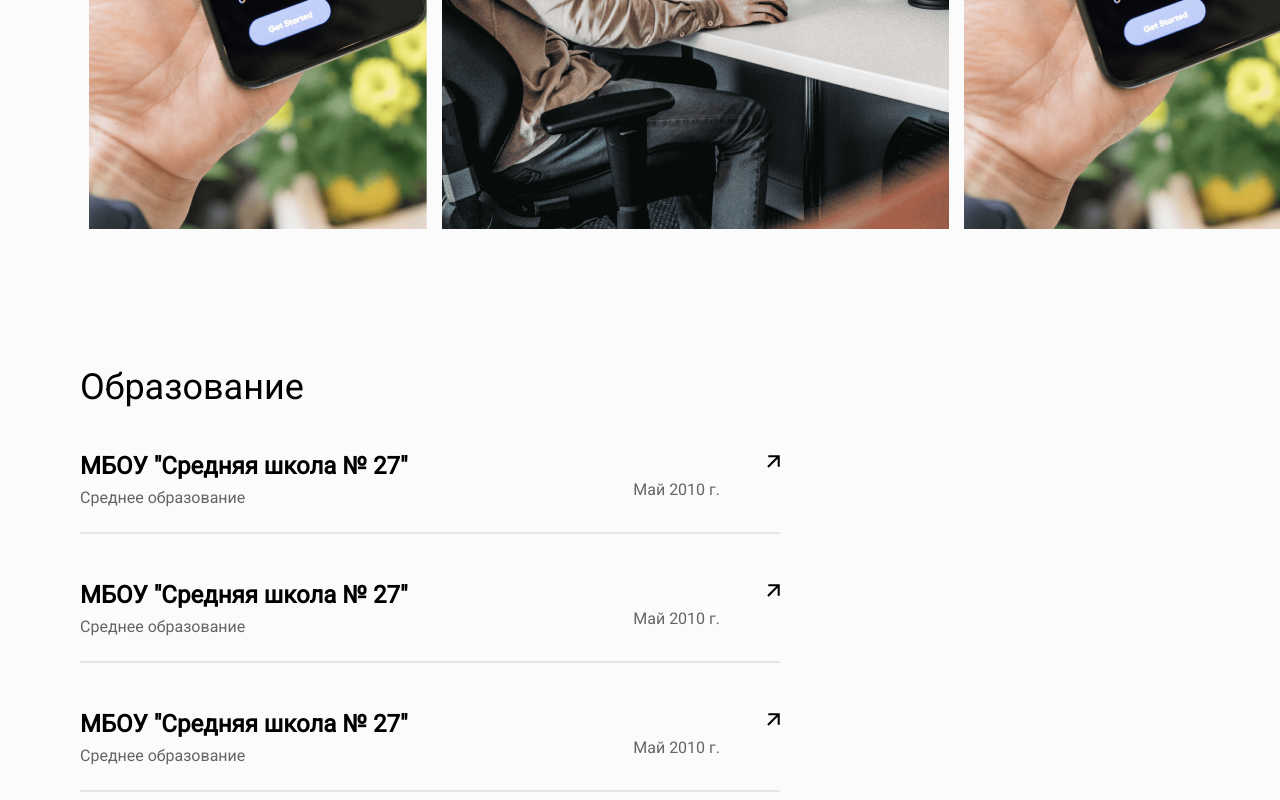
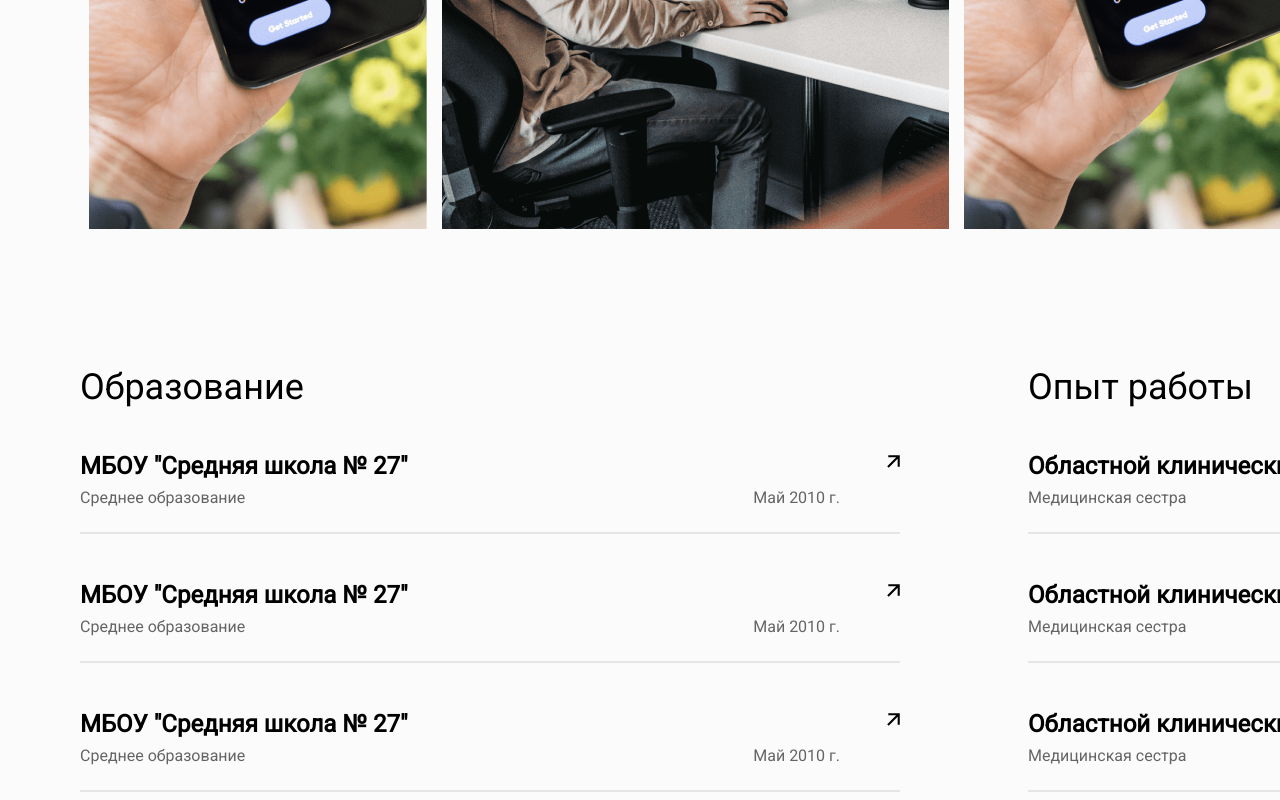
Before and after one commit to Roman4egs1994/ReactMassage, a React (Create React App) app: page / in a window 1280 px wide. Shown: the part 5008-5808 px from the top of the page. Built offline with nearby package versions, Linux system fonts and the light colour scheme.

Commit message:
added stick work

```diff
--- a/src/App.css
+++ b/src/App.css
@@ -574,6 +574,11 @@ body , html, h1, h2, h3, h4, h5, h6 , p, ul, img, div {
     padding: 8em 2em 0.5em 5em;
 }
 
+.experience_flex {
+    display: flex;
+    justify-content: space-between;
+}
+
 .education_header_discr {
     font-style: normal;
     font-weight: 400;
@@ -583,13 +588,13 @@ body , html, h1, h2, h3, h4, h5, h6 , p, ul, img, div {
 
 .education_stick {
     padding: 3em 0em 1.5em 0em;
-    width: 700px;
+    width: 820px;
     border-bottom: 2px solid #E5E5E5;
 }
 
 .education_stick_flex{
-display: flex;
-justify-content: space-between;
+    display: flex;
+    justify-content: space-between;
 }
 
 .education_stick_school {
@@ -618,6 +623,7 @@ justify-content: space-between;
 
 .speciality_ending{
     margin-right: 60px ;
+    padding: 0.5em 0em 0em 0em;
 }
 
 .ending {
@@ -627,3 +633,62 @@ justify-content: space-between;
     line-height: 21px;
     color: rgba(0, 0, 0, 0.6);
 }
+
+.work_flex {
+    display: flex;
+}
+
+.work_header_discr {
+    font-style: normal;
+    font-weight: 400;
+    font-size: 36px;
+    line-height: 36px;
+}
+
+.work_stick {
+    padding: 3em 0em 1.5em 0em;
+    width: 820px;
+    border-bottom: 2px solid #E5E5E5;
+}
+
+.work_flex_one {
+    display: flex;
+    justify-content: space-between;
+}
+
+.work_stick_experience {
+    font-style: normal;
+    font-weight: 700;
+    font-size: 24px;
+    line-height: 26px;
+}
+
+.work_flex_two {
+    display: flex;
+    justify-content: space-between;
+}
+
+.job {
+    padding: 0.5em 0em 0em 0em;
+}
+
+.job_title {
+    font-style: normal;
+    font-weight: 400;
+    font-size: 16px;
+    line-height: 21px;
+    color: rgba(0, 0, 0, 0.6);
+}
+
+.job_date {
+    margin-right: 60px;
+    padding: 0.5em 0em 0em 0em;
+}
+
+.job_date_ending {
+    font-style: normal;
+    font-weight: 400;
+    font-size: 16px;
+    line-height: 21px;
+    color: rgba(0, 0, 0, 0.6);
+}
--- a/src/App.js
+++ b/src/App.js
@@ -475,6 +475,77 @@ function App() {
                         </div>
                     </div>
                 </div>
+
+                <div className='work'>
+                    <div className='work_flex'>
+                        <div className='work_img'>
+                            {/* <img className='education_img_icon' src={} alt=''/> */}
+                        </div>
+                        <div className='work_header'>
+                            <p className='work_header_discr'>Опыт работы</p>
+                        </div>
+                    </div>
+                   <div className='work_stick'>
+                        <div className='work_flex_one'>
+                            <div className='work_stick_text'>
+                                <p className='work_stick_experience'>Областной клинический
+                                онкологический диспансер</p>
+                            </div>
+                            <div className='education_stick_arrov'>
+                                    <img className='arrow' src={arrov} alt='' />
+                            </div>
+                        </div>
+                        <div className='work_flex_two'>
+                            <div className='job'>
+                                <p className='job_title'>Медицинская сестра</p>
+                            </div>
+                            <div className='job_date'>
+                                <p className='job_date_ending'>Май 2010 г.</p>
+                            </div>
+                        </div>
+                    </div>
+
+                    <div className='work_stick'>
+                        <div className='work_flex_one'>
+                            <div className='work_stick_text'>
+                                <p className='work_stick_experience'>Областной клинический
+                                онкологический диспансер</p>
+                            </div>
+                            <div className='education_stick_arrov'>
+                                    <img className='arrow' src={arrov} alt='' />
+                            </div>
+                        </div>
+                        <div className='work_flex_two'>
+                            <div className='job'>
+                                <p className='job_title'>Медицинская сестра</p>
+                            </div>
+                            <div className='job_date'>
+                                <p className='job_date_ending'>Май 2010 г.</p>
+                            </div>
+                        </div>
+                    </div>
+
+                    <div className='work_stick'>
+                        <div className='work_flex_one'>
+                            <div className='work_stick_text'>
+                                <p className='work_stick_experience'>Областной клинический
+                                онкологический диспансер</p>
+                            </div>
+                            <div className='education_stick_arrov'>
+                                    <img className='arrow' src={arrov} alt='' />
+                            </div>
+                        </div>
+                        <div className='work_flex_two'>
+                            <div className='job'>
+                                <p className='job_title'>Медицинская сестра</p>
+                            </div>
+                            <div className='job_date'>
+                                <p className='job_date_ending'>Май 2010 г.</p>
+                            </div>
+                        </div>
+                    </div>
+
+                </div>
             </div>
         </div>
   </div>
```
